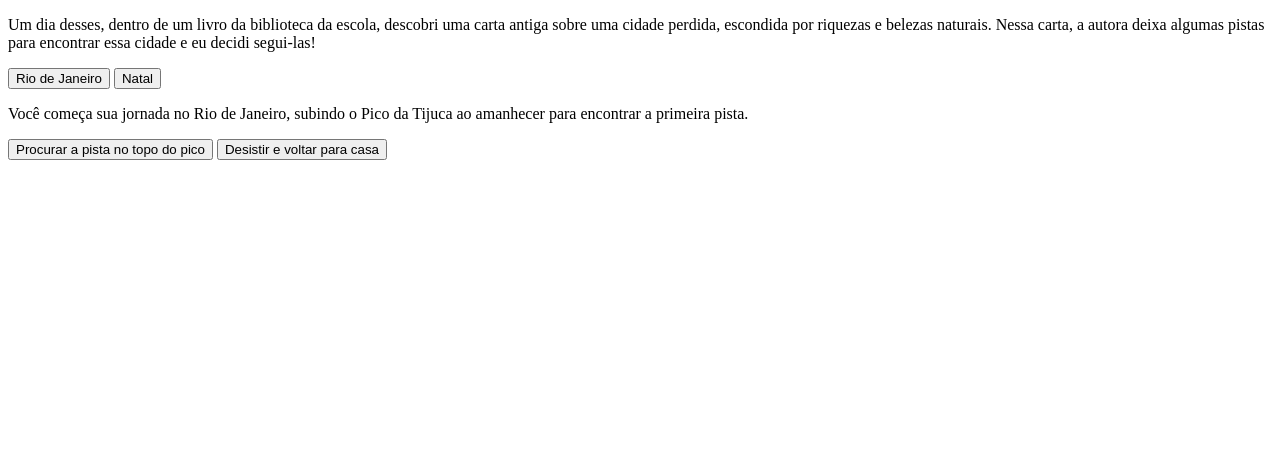
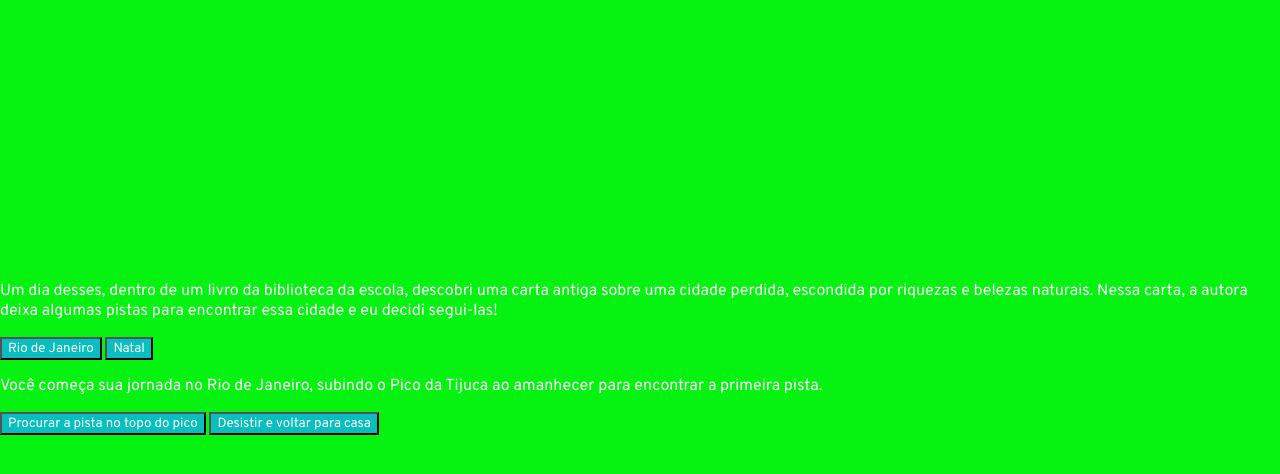
Before and after one commit to ratao9/CRIANDO-UMA-AVENTURA, a plain HTML site: page index.html in a window 1280 px wide. Drawn offline with Linux system fonts and the light colour scheme.

Commit message:
Add files via upload

```diff
--- a/index.html
+++ b/index.html
@@ -4,6 +4,10 @@
 <head>
     <meta charset="UTF-8">
     <meta name="viewport" content="width=device-width, initial-scale=1.0">
+    <link rel="stylesheet" href="style.css">
+    <link rel="preconnect" href="https://fonts.googleapis.com">
+<link rel="preconnect" href="https://fonts.gstatic.com" crossorigin>
+<link href="https://fonts.googleapis.com/css2?family=Overpass:ital,wght@0,100..900;1,100..900&display=swap" rel="stylesheet">
     <title>Em busca da cidade perdida</title>
 
 </head>
--- a/style.css
+++ b/style.css
@@ -0,0 +1,16 @@
+body {
+    background-color: #06f312;
+    color: white;
+    font-family: "Overpass", sans-serif;
+    display: flex;
+    justify-content: center;
+    align-items: center;
+    height: 700px;
+    margin: 0;
+}
+
+button {
+    background-color: #08bebe;
+    color: white;
+    font-family: "Overpass", sans-serif;
+}
```
